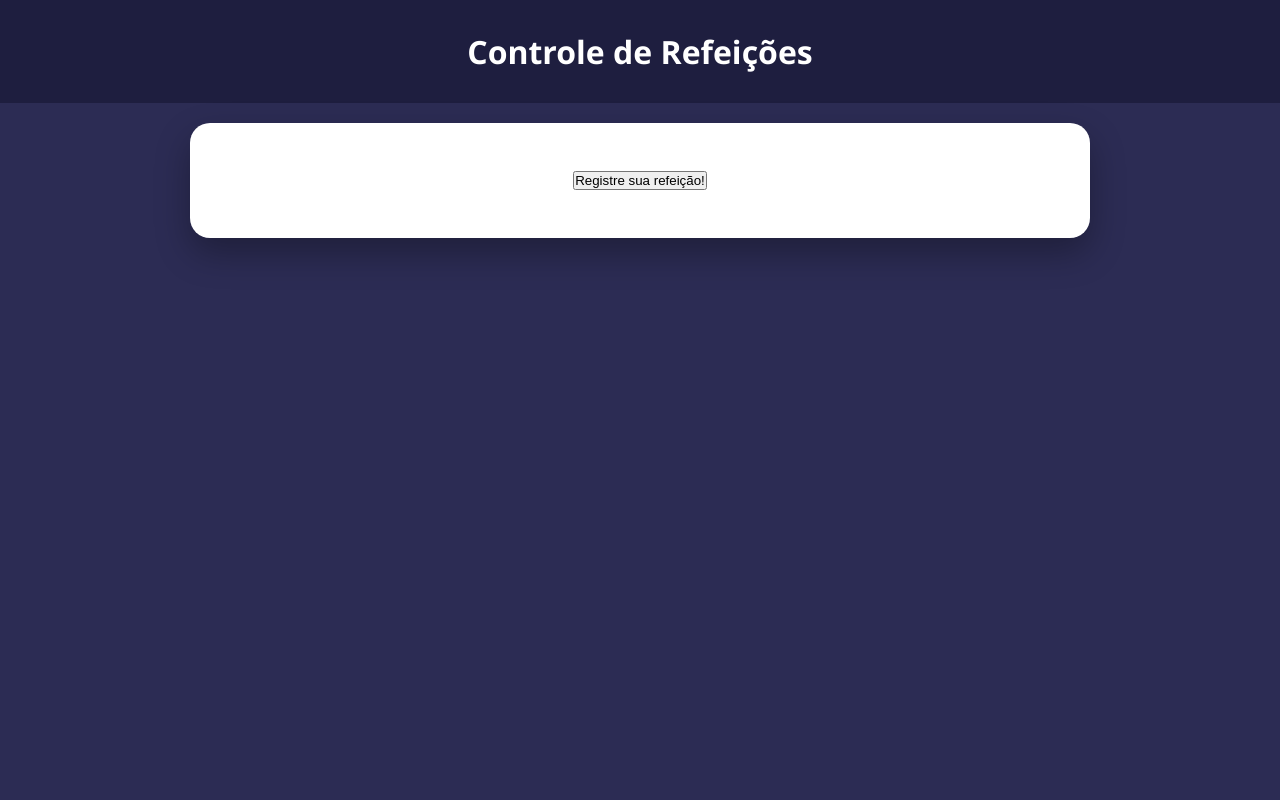
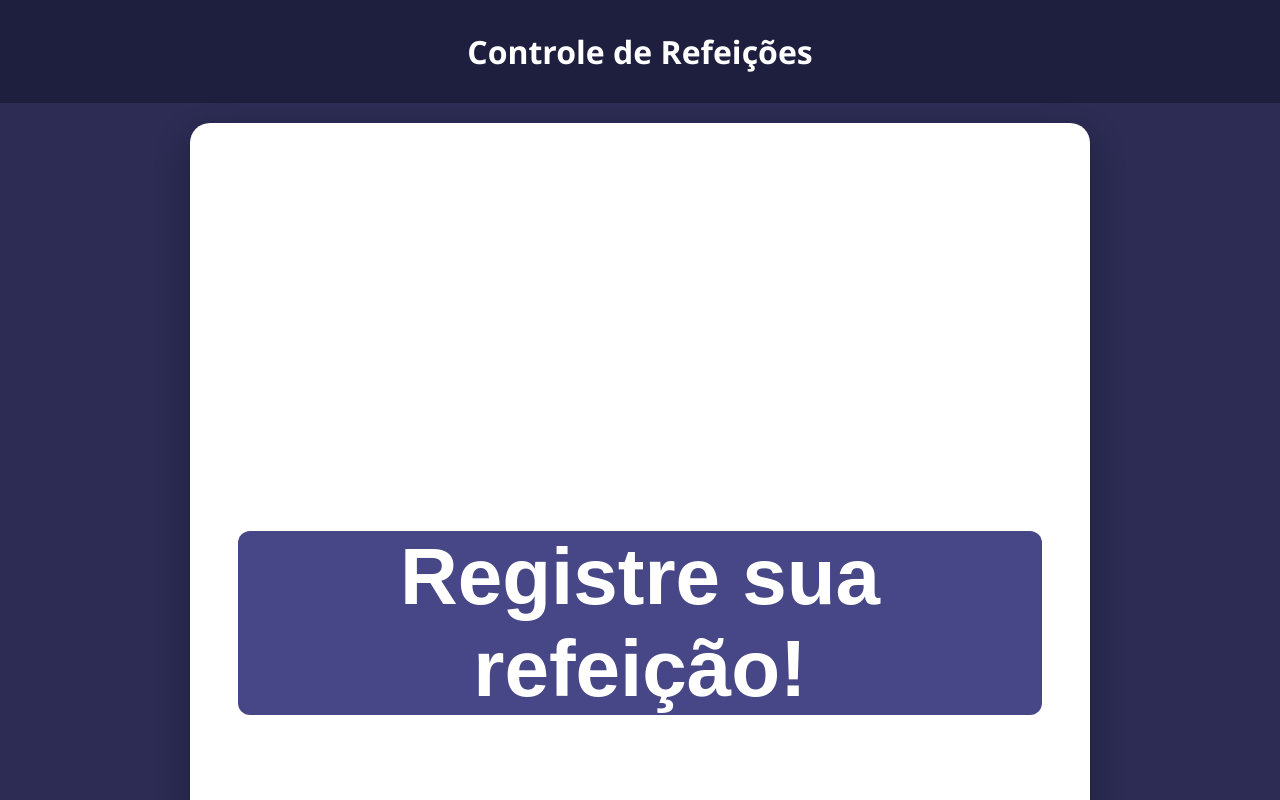
Before and after one commit to dsatedalog-dotcom/refeitorio, a plain HTML site: page index.html in a window 1280 px wide. Shown: the top 800 px of the page. Drawn offline with Linux system fonts and the light colour scheme; no server answers.

Commit message:
Update style.css

```diff
--- a/style.css
+++ b/style.css
@@ -34,14 +34,29 @@ header {
 }
 
 .centralizado {
+    min-height: 1000px;
     display: flex;
     justify-content: center;
     align-items: center;
     flex-direction: column;
+    width: 95%;
+
+
 }
 
 .hidden {
     display: none !important;
+}
+.botao-principal {
+    padding: 0 40px;
+    background-color: #474787;
+    color: white;
+    border: none;
+    border-radius: 12px;
+    font-weight: bold;
+    font-size: 5rem; /* Botão maior */
+    cursor: pointer;
+    transition: background 0.2s;
 }
 
 /* =========================================
@@ -150,13 +165,14 @@ input[type="text"] {
 
 /* Seleção do Card */
 .card:has(input:checked) {
-    background-color: #2c2c54;
+    background-color: #2c2c54 !important; /* Roxo escuro */
     border-color: #474787;
-    transform: scale(1.02);
+    transform: scale(1.02); /* Pequeno efeito de clique */
+    box-shadow: 0 10px 20px rgba(0,0,0,0.3);
 }
-
+/* Garante que o texto fique branco quando o fundo ficar roxo */
 .card:has(input:checked) span {
-    color: white;
+    color: #FFFFFF !important;
 }
 
 /* =========================================
```
